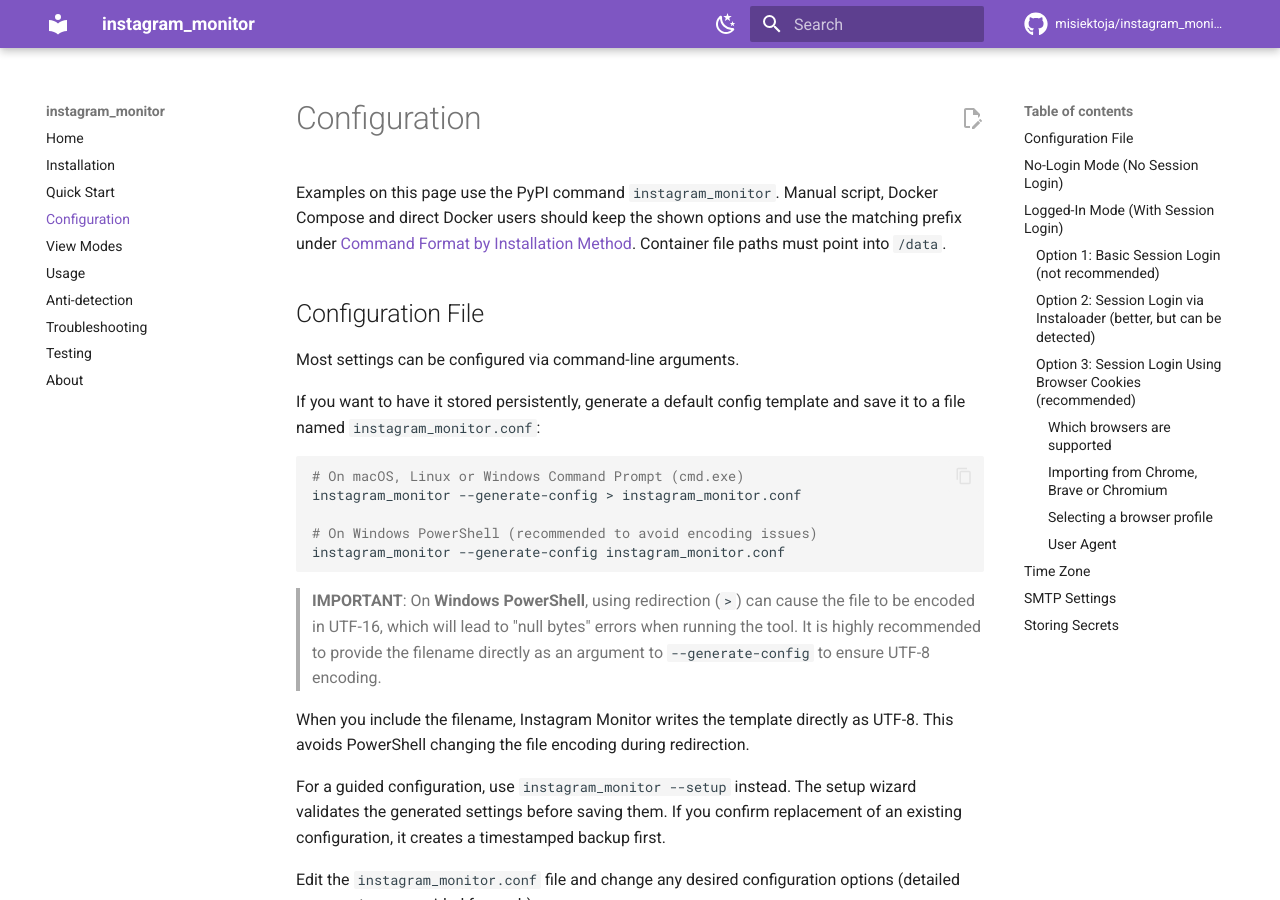
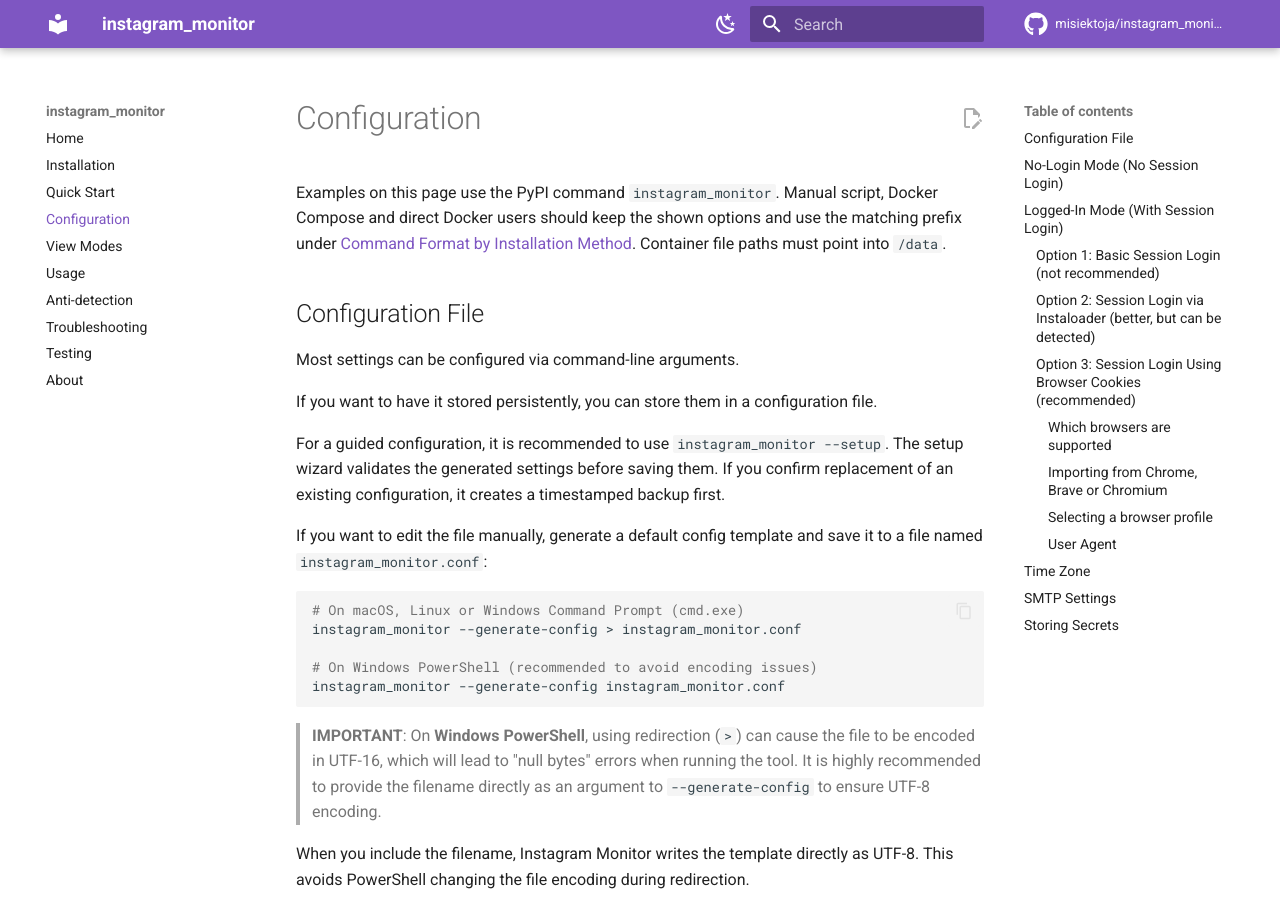
Before and after one commit to misiektoja/instagram_monitor, an MkDocs documentation site: the page built from docs/configuration.md, in a window 1280 px wide and 900 px high. Built offline with MkDocs 1.6.1 and Material for MkDocs 9.7.7, drawn with Linux system fonts in a browser that asks for light colours; comment, search, counter and statistics services are not loaded.

Commit message:
docs(readme): update configuration file section

````diff
--- a/docs/configuration.md
+++ b/docs/configuration.md
@@ -7,7 +7,11 @@
 
 Most settings can be configured via command-line arguments.
 
-If you want to have it stored persistently, generate a default config template and save it to a file named `instagram_monitor.conf`:
+If you want to have it stored persistently, you can store them in a configuration file.
+
+For a guided configuration, it is recommended to use `instagram_monitor --setup`. The setup wizard validates the generated settings before saving them. If you confirm replacement of an existing configuration, it creates a timestamped backup first.
+
+If you want to edit the file manually, generate a default config template and save it to a file named `instagram_monitor.conf`:
 
 ```sh
 # On macOS, Linux or Windows Command Prompt (cmd.exe)
@@ -20,8 +24,6 @@
 > **IMPORTANT**: On **Windows PowerShell**, using redirection (`>`) can cause the file to be encoded in UTF-16, which will lead to "null bytes" errors when running the tool. It is highly recommended to provide the filename directly as an argument to `--generate-config` to ensure UTF-8 encoding.
 
 When you include the filename, Instagram Monitor writes the template directly as UTF-8. This avoids PowerShell changing the file encoding during redirection.
-
-For a guided configuration, use `instagram_monitor --setup` instead. The setup wizard validates the generated settings before saving them. If you confirm replacement of an existing configuration, it creates a timestamped backup first.
 
 Edit the `instagram_monitor.conf` file and change any desired configuration options (detailed comments are provided for each).
 
````
